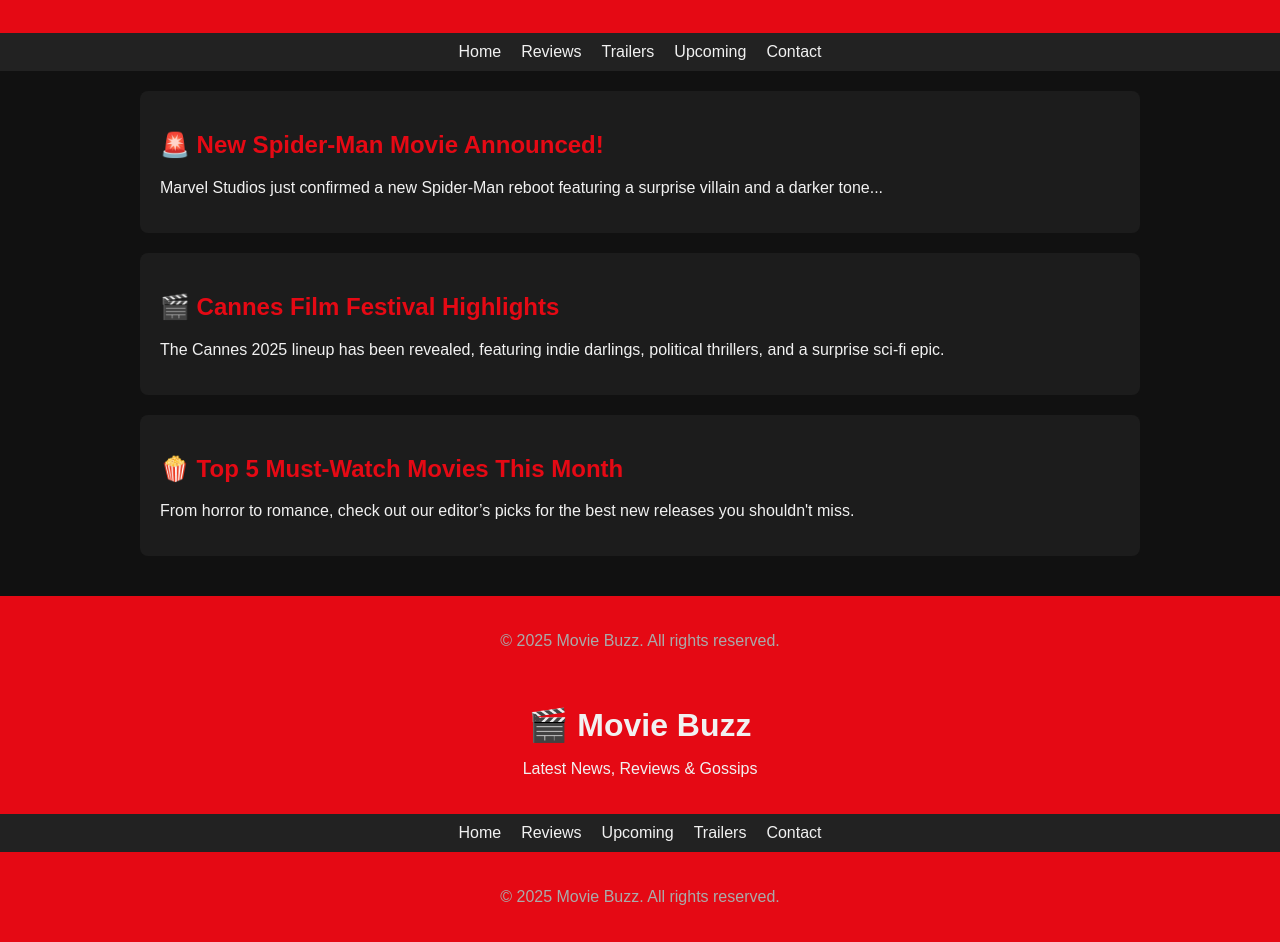
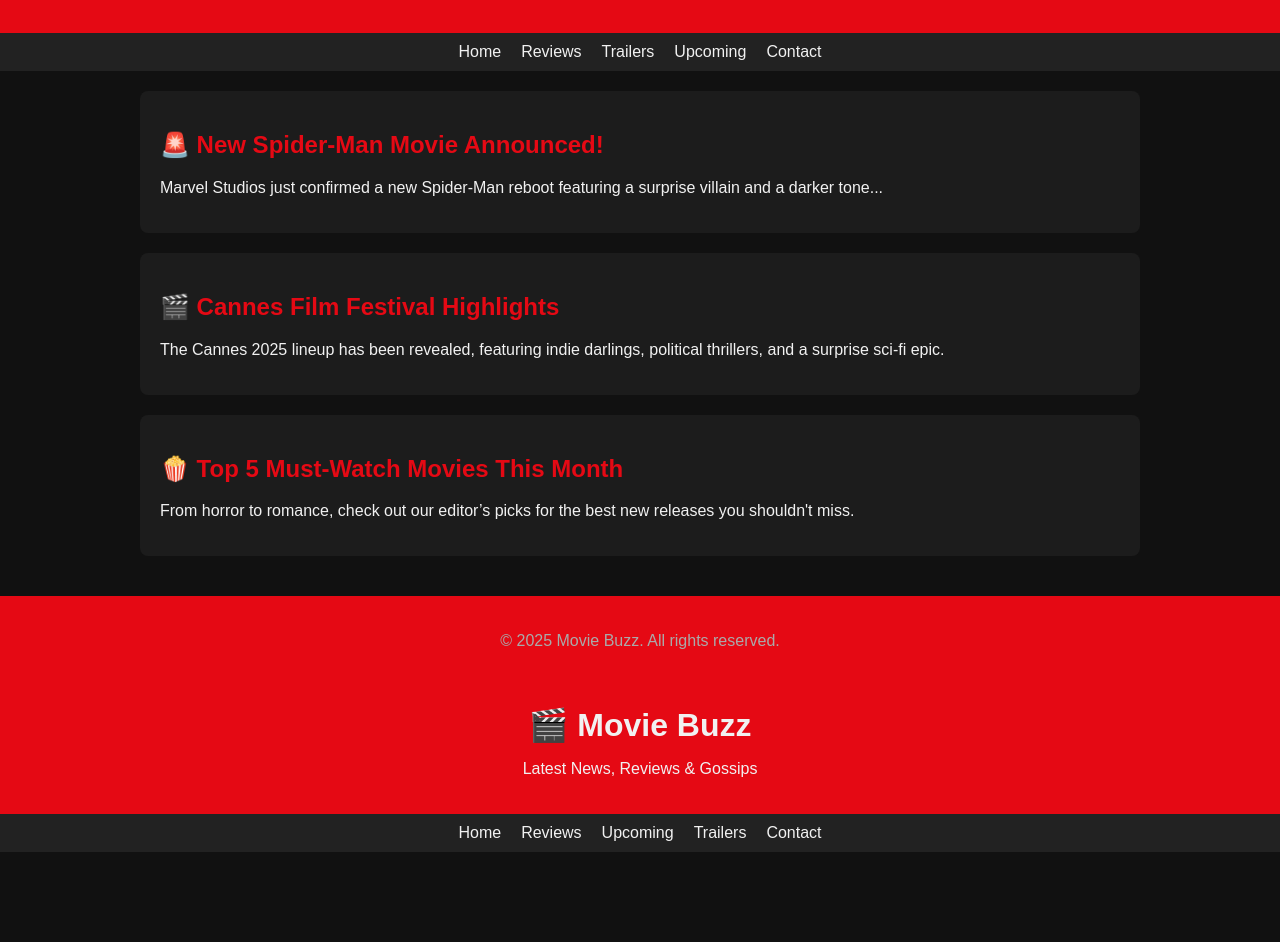
Before and after one commit to mohit1234-alt/movie-news-site, a plain HTML site: page index.html in a window 1280 px wide. Shown: the part 95-1037 px from the top of the page. After the commit the page ends 947 px from the top, so only its background shows below. Drawn offline with Linux system fonts and the light colour scheme.

Commit message:
Update index.html

```diff
--- a/index.html
+++ b/index.html
@@ -160,9 +160,3 @@
   <a href="#">Upcoming</a>
   <a href="#">Trailers</a>
   <a href="#">Contact</a>
-</nav><footer>
-  <p>&copy; 2025 Movie Buzz. All rights reserved.</p>
-</footer>
-
-</body>
-</html>
```
